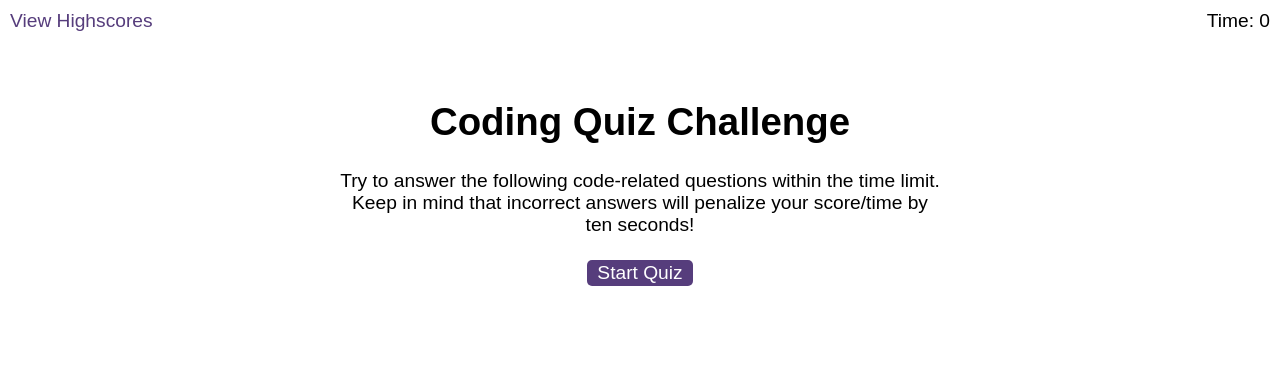
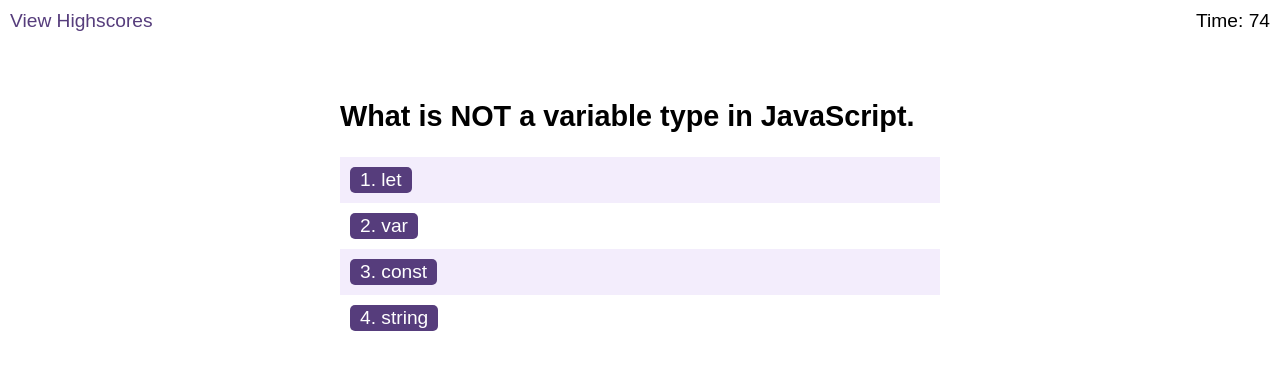
Before and after one commit to PavsterUK/javascript-quiz, a plain HTML site: page index.html in a window 1280 px wide. Both pictures are taken after a click on the button "Start Quiz". Drawn offline with Linux system fonts and the light colour scheme.

Commit message:
started creating questions loop

```diff
--- a/assets/css/styles.css
+++ b/assets/css/styles.css
@@ -42,15 +42,22 @@ ol {
   padding-left: 0px;
   max-height: 400px;
   overflow: auto;
+  list-style: none;
+  counter-reset: olCounter;
 }
 
 li {
   padding: 5px;
-  list-style: decimal inside none;
+  counter-increment: olCounter;
+
 }
 
 li:nth-child(odd) {
   background-color: #f3edfc;
+}
+
+li button::before {
+  content: counter(olCounter) ". ";
 }
 
 .wrapper {
--- a/assets/js/logic.js
+++ b/assets/js/logic.js
@@ -1,5 +1,5 @@
-import qestions from "./questions";
-let askedQueIndex = 0;
+import { questions } from "./questions.js";
+let remainingTime = 76;
 
 let startQuizButn = document.getElementById("start");
 startQuizButn.addEventListener("click", startQuiz);
@@ -15,9 +15,39 @@ function hideDiv(divID) {
   targetDiv.setAttribute("class", "hide");
 }
 
+function showQuestReturnAnsw(questionObj) {
+  showDiv("questions");
+  let questionDiv = document.getElementById("question-title");
+  let questionText = document.createTextNode(questionObj.question);
+  questionDiv.appendChild(questionText);
+
+  let optionsDiv = document.getElementById("choices");
+  const ol = document.createElement("ol");
+  ol.setAttribute("id", "ol");
+  let orderedList = document.getElementById("ol");
+
+  for (const option of questionObj.options) {
+    let optionText = document.createTextNode(option);
+    const li = document.createElement("li");
+    const btn = document.createElement("button");
+    btn.appendChild(optionText);
+    li.appendChild(btn);
+    ol.appendChild(li);
+  }
+  optionsDiv.appendChild(ol);
+}
+
+function startLoop() {
+  setInterval(function () {
+    if (remainingTime > 0) {
+      remainingTime--;
+      document.getElementById("time").textContent = remainingTime;
+    }
+  }, 1000);
+}
+
 function startQuiz() {
   hideDiv("start-screen");
-  showDiv("questions");
+  startLoop();
+  showQuestReturnAnsw(questions[0]);
 }
-
-function iterateQuestion() {}
--- a/assets/js/questions.js
+++ b/assets/js/questions.js
@@ -1,29 +1,33 @@
 export const questions = [
   {
-    question: "What is NOT a variable in JavaScript.",
-    answers: ["let", "var", "const", "string"],
-    correct: 3,
+    id: 0,
+    question: "What is NOT a variable type in JavaScript.",
+    options: ["let", "var", "const", "string"],
+    answer: 3,
   },
   {
+    id: 1,
     question: "What is NOT a JavaScript Data type.",
-    answers: ["Undefined", "Boolean", "Object", "Null"],
-    correct: 3,
+    options: ["Undefined", "Boolean", "Object", "Null"],
+    answer: 3,
   },
   {
-    question:
-      "What are all the types of Pop up boxes available in JavaScript. (3 Answers)",
-    answers: ["Alert", "Confirm", "Prompt", "Alarm"],
-    correct: [0, 1, 2],
+    id: 2,
+    question: "What Pop up box type is NOT available in JavaScript.",
+    options: ["Alert", "Confirm", "Prompt", "Alarm"],
+    answer: 3,
   },
   {
+    id: 3,
     question: "What is NOT a loop JavaScript.",
-    answers: ["for", "of", "in", "about"],
-    correct: 2,
+    options: ["for", "of", "in", "about"],
+    answer: 3,
   },
   {
+    id: 4,
     question:
       "If we try to assign value to undeclared variable, what error message we'll see.",
-    answers: ["not defined", "nndefined", "null", "goofy was here"],
-    correct: 0,
+    options: ["not defined", "undefined", "null", "goofy was here"],
+    answer: 0,
   },
 ];
```
